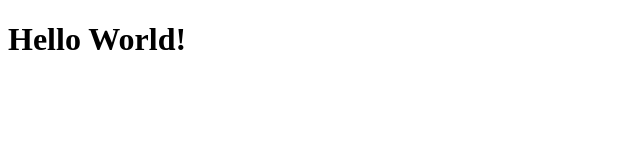
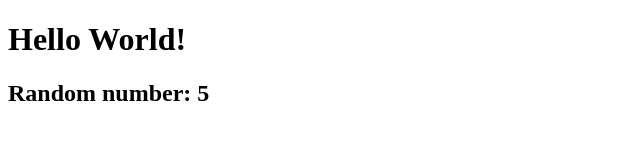
Before and after one commit to bmalvo/Vue_learning, a website: page index.html in a window 1280 px wide. Shown: the whole page, without its empty margins (0-640 px from the left). Drawn offline with nearby package versions, Linux system fonts and the light colour scheme.

Commit message:
text interpolation

```diff
--- a/index.html
+++ b/index.html
@@ -8,6 +8,7 @@
 <body>
     <div id="app">
         <h1>{{message}}</h1>
+        <h2>{{'Random number: ' + Math.ceil(Math.random() * 6 )}}</h2>
     </div>
 
     <script src="https://unpkg.com/vue@3/dist/vue.global.js"></script>
```
